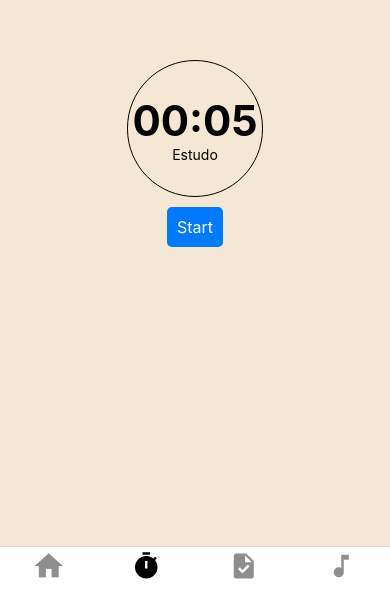
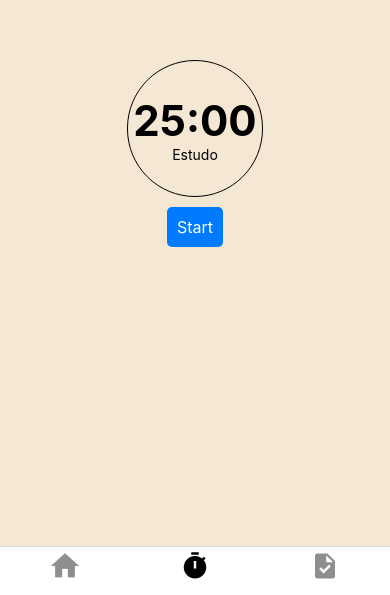
Before and after one commit to gabrielvedova/doropomo, a React Native app in the folder doropomo/: screen /Timer in a window 390 px wide. Shown: the part 249-844 px from the top of the page. Built offline with nearby package versions, Linux system fonts and the light colour scheme.

Commit message:
feat(TabNavigation): Remove PlayerMusic tab from navigation

```diff
--- a/doropomo/src/components/timer/Intervals.js
+++ b/doropomo/src/components/timer/Intervals.js
@@ -6,7 +6,7 @@ import Stopwatch from "./Stopwatch";
 export default ({
   totalCycles = 1,
   cycleTime = 4,
-  study = 5,
+  study = 1500,
   shortBreak = 300,
   longBreak = 900,
   isRunning,
--- a/doropomo/src/navigation/TabNavigation.js
+++ b/doropomo/src/navigation/TabNavigation.js
@@ -47,15 +47,6 @@ const TabNavigation = () => {
           ),
         }}
       />
-      <Tab.Screen
-        name="PlayerMusic"
-        component={PlayerMusic}
-        options={{
-          tabBarIcon: ({ color, size }) => (
-            <MaterialIcons name="music-note" size={30} color={color} />
-          ),
-        }}
-      />
     </Tab.Navigator>
   );
 };
```
